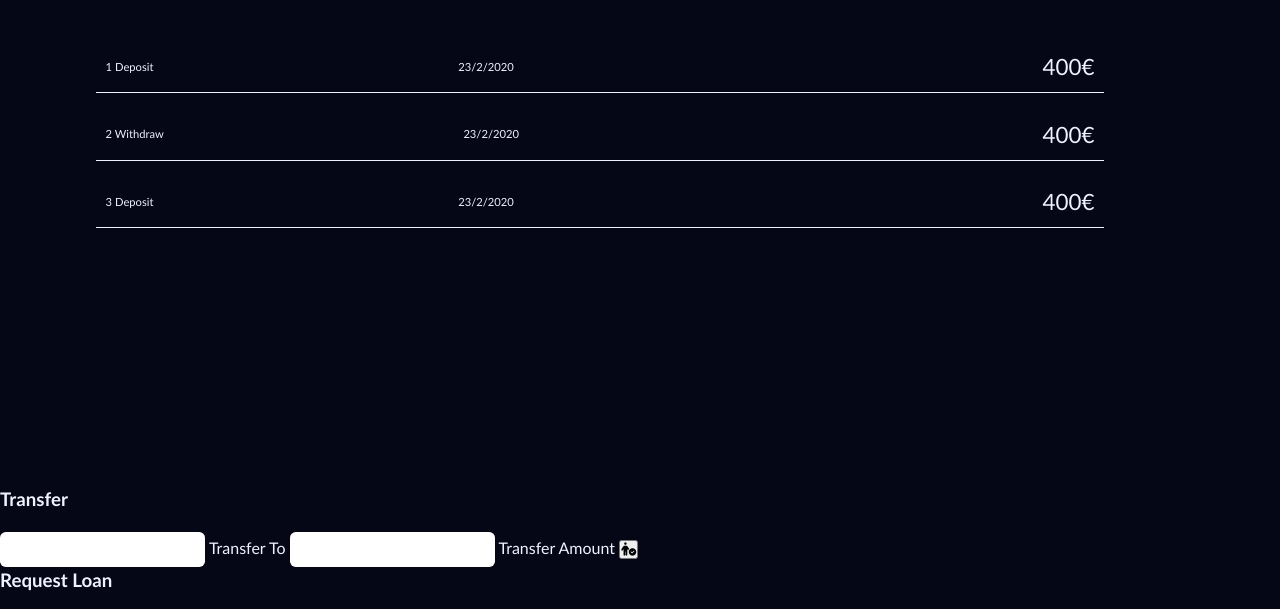
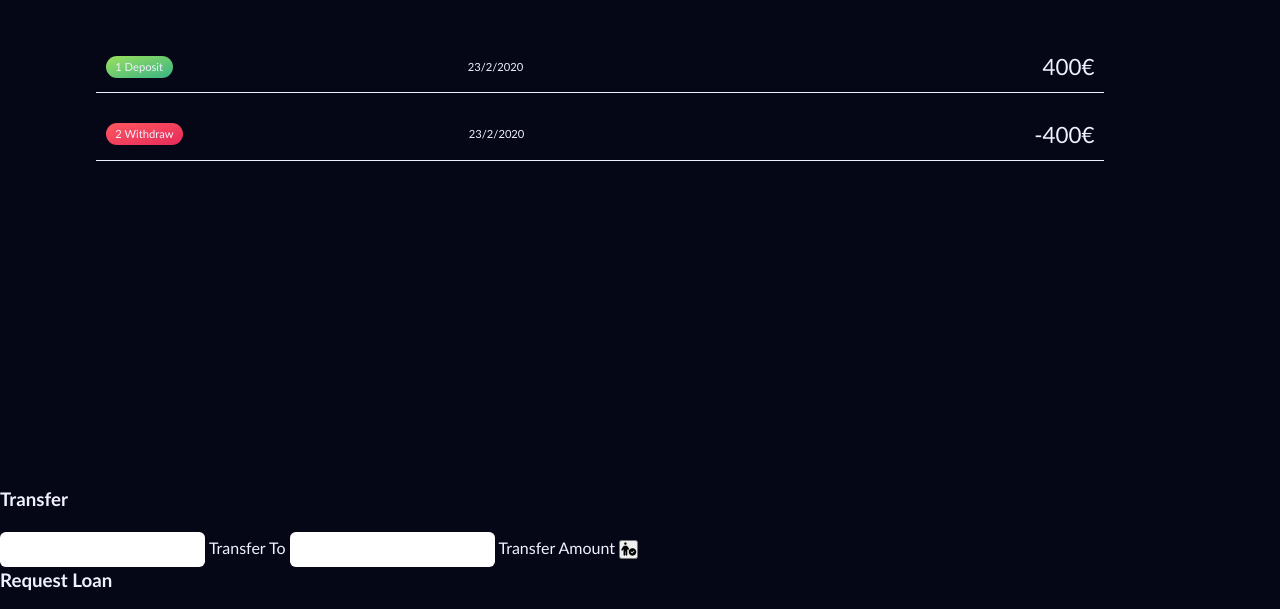
Before and after one commit to hassanShakur/bankify_demo, a plain HTML site: page index.html in a window 1280 px wide. Shown: the part 162-771 px from the top of the page. Drawn offline with Linux system fonts and the light colour scheme.

Commit message:
Transactions part 2

```diff
--- a/dist/scss/_transactions.scss
+++ b/dist/scss/_transactions.scss
@@ -19,7 +19,7 @@
       margin: 0 0 1rem 0;
       @include flexCenter(row);
       padding: 0.6rem;
-      font-size: .7rem;
+      font-size: 0.7rem;
       border-bottom: 1px solid $text-color;
 
       .transaction-date {
@@ -28,6 +28,21 @@
 
       .transaction-amount {
         font-size: 1.4rem;
+      }
+
+      .transaction-type {
+        padding: .2rem .6rem;
+        border-radius: 1.2rem;
+
+      }
+
+      .deposit {
+        background-image: linear-gradient(to top left, #39b385, #9be15d);
+
+      }
+
+      .withdraw {
+          background-image: linear-gradient(to top left, #e52a5a, #ff585f);
 
       }
     }
--- a/index.html
+++ b/index.html
@@ -54,7 +54,7 @@
       <div class="transactions">
         <!-- Single transaction -->
         <div class="transaction">
-          <div class="trans-type">
+          <div class="transaction-type deposit">
             <span class="trans-index">1</span>
             deposit
           </div>
@@ -64,22 +64,12 @@
         <!-- End single transaction -->
         <!-- Single transaction -->
         <div class="transaction">
-          <div class="trans-type">
+          <div class="transaction-type withdraw">
             <span class="trans-index">2</span>
             withdraw
           </div>
           <div class="transaction-date">23/2/2020</div>
-          <div class="transaction-amount">400€</div>
-        </div>
-        <!-- End single transaction -->
-        <!-- Single transaction -->
-        <div class="transaction">
-          <div class="trans-type">
-            <span class="trans-index">3</span>
-            deposit
-          </div>
-          <div class="transaction-date">23/2/2020</div>
-          <div class="transaction-amount">400€</div>
+          <div class="transaction-amount">-400€</div>
         </div>
         <!-- End single transaction -->
       </div>
```
Also changed, not shown: dist/css/main.min.css (+1 -1 lines), 1 other file.
